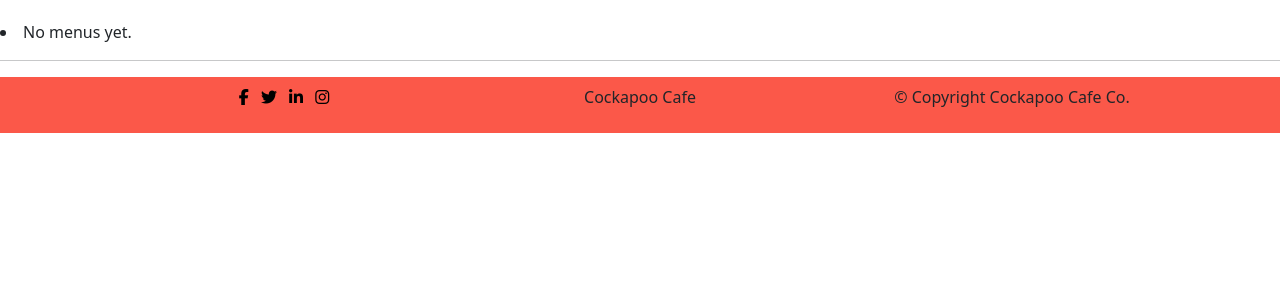
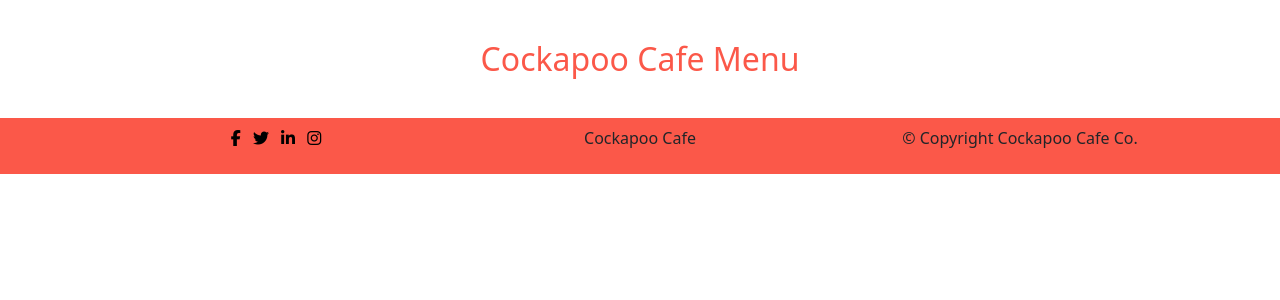
Before and after one commit to Steven-Dawson18/cockapoo-cafe, a Django app: page /menu/ in a window 1280 px wide. Shown: the part 82-382 px from the top of the page. Run offline with Django 3.2, Linux system fonts and the light colour scheme; data that the repository does not hold is empty; some libraries are stand-ins or nearby versions.

Commit message:
Add menu options

```diff
--- a/menu/templates/menu/menu.html
+++ b/menu/templates/menu/menu.html
@@ -4,42 +4,25 @@
 
 {% block content %}
 
-{% for menu in object_list %}
-<h1>One of out finest and most popular coffees is the {{ menu.name }} coffee at £{{ menu.price }} it's a great choice</h1>
-{% empty %}
-<li>No menus yet.</li>
-{% endfor %}
+    <h2 class="menu-title">Cockapoo Cafe Menu</h2>
+
+    {% for menu in menu_list %}
+
+        <div class="row row-cols-1 row-cols-md-2 g-4 justify-content-center">
+            <div class="col">
+                <div class="card">
+                    <img src="{{ menu.image.url }}" class="card-img-top" alt="Mocha Coffee picture">
+                    <div class="card-body text-center">
+                        <h5 class="card-title">{{ menu.name }}</h5>
+                        <p class="card-text">{{ menu.description }}</p>
+                        <button class="menu-btn"><a href="#"></a>Drinks Menu</button>
+                    </div>
+                </div>
+                <hr>
+            </div>
+        </div>
+
+    {% endfor %}
 
 
-    <hr>
-
-    <div class="col-12 mt-3 left">
-        <div class="row">
-            {% for menu in menu_list %}
-            <div class="col-md-4">
-                <div class="card mb-4">
-                    <div class="card-body">
-                        <div class="image-container">
-                            {% if "placeholder" in menu.image.url %}
-                            <img class="card-img-top"
-                                src="https://codeinstitute.s3.amazonaws.com/fullstack/blog/default.jpg">
-                                <hr>
-                                {% for menu in object_list %}
-                                    <h1>One of out finest and most popular coffees is the {{ menu.name }} coffee at £{{ menu.price }} it's a great choice</h1>
-                                    {% empty %}
-                                    <li>No menus yet.</li>
-                                {% endfor %}
-
-                            {% else %}
-                            <img class="card-img-top" src=" {{ menu.image.url }}">
-                            {% endif %}
-                            </div>
-                        </div>
-                    </div>
-                </div>
-            </div>
-        </div>
-        <div class="row">
-            {% endfor %}
-
 {% endblock %}
--- a/static/css/style.css
+++ b/static/css/style.css
@@ -134,3 +134,21 @@ banner
         font-size: 12px;
     }
 }
+
+/*
+---------------------------------------------
+Menu
+---------------------------------------------
+*/
+
+.menu-title {
+  text-align: center;
+  padding: 20px;
+  color: #fb5849;
+}
+
+.menu-btn {
+  background-color: #fb5849;
+  color: #fff;
+  border-color: #fb5849;
+}
--- a/templates/base.html
+++ b/templates/base.html
@@ -30,7 +30,7 @@
                 <a class="nav-link" href="#">Reviews</a>
               </li>
               <li class="nav-item">
-                <a class="nav-link" href="#">Menu</a>
+                <a class="nav-link" href="menu/">Menu</a>
               </li>
               <li class="nav-item dropdown">
                 <a class="nav-link dropdown-toggle" href="#" id="navbarDropdown" role="button" data-bs-toggle="dropdown" aria-expanded="false">
```
